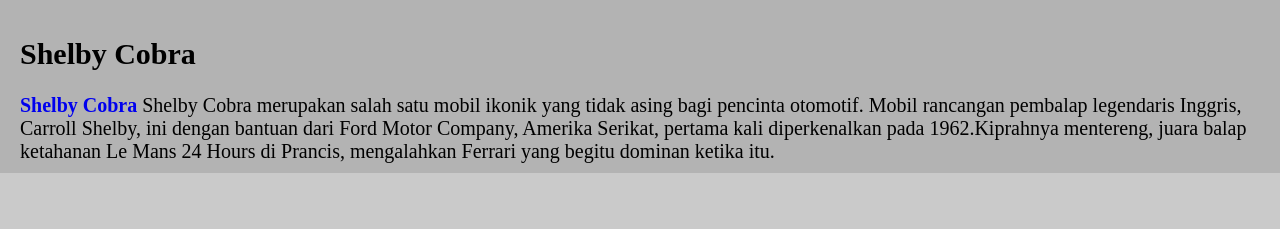
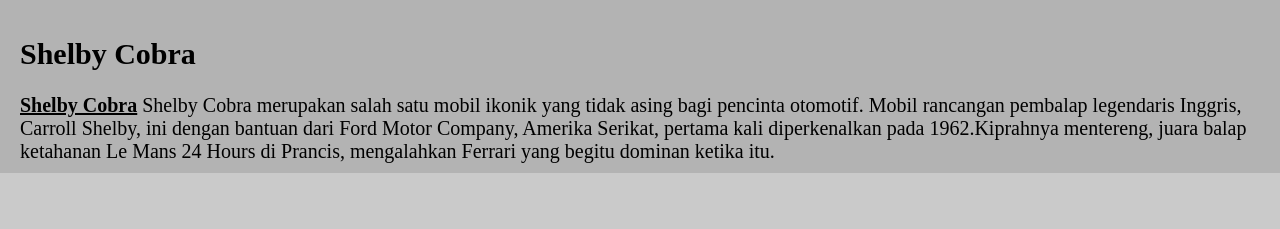
Before and after one commit to Night634/dream, a plain HTML site: page Mobil.html in a window 1280 px wide. Shown: the part 2456-2685 px from the top of the page. Drawn offline with Linux system fonts and the light colour scheme.

Commit message:
Update stylecss.css

```diff
--- a/stylecss.css
+++ b/stylecss.css
@@ -225,7 +225,7 @@ section p.konten-isi {
 }
 
 .sinopsis3 a:link {
-    text-decoration: none;
+    color: #000000;
 }
 
 .mobil4 {
```
